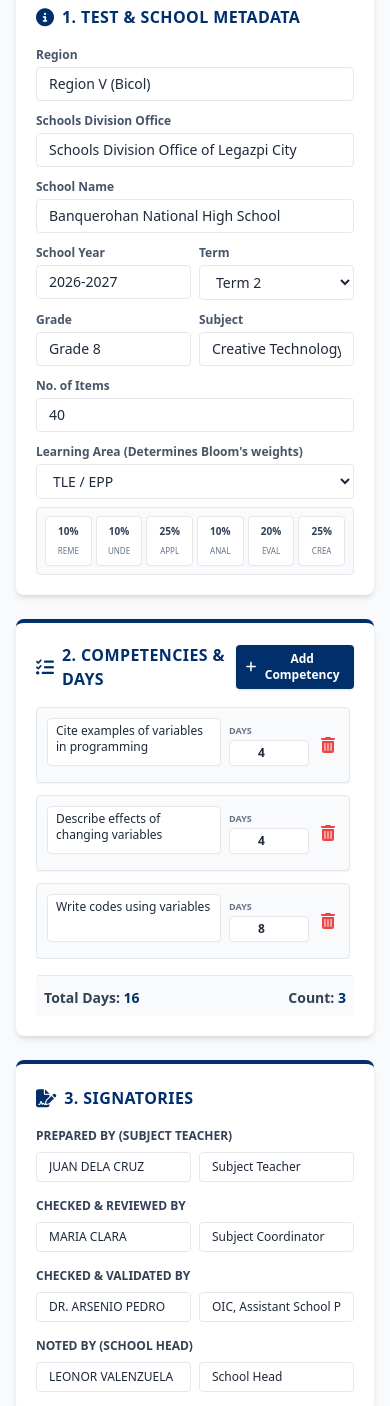
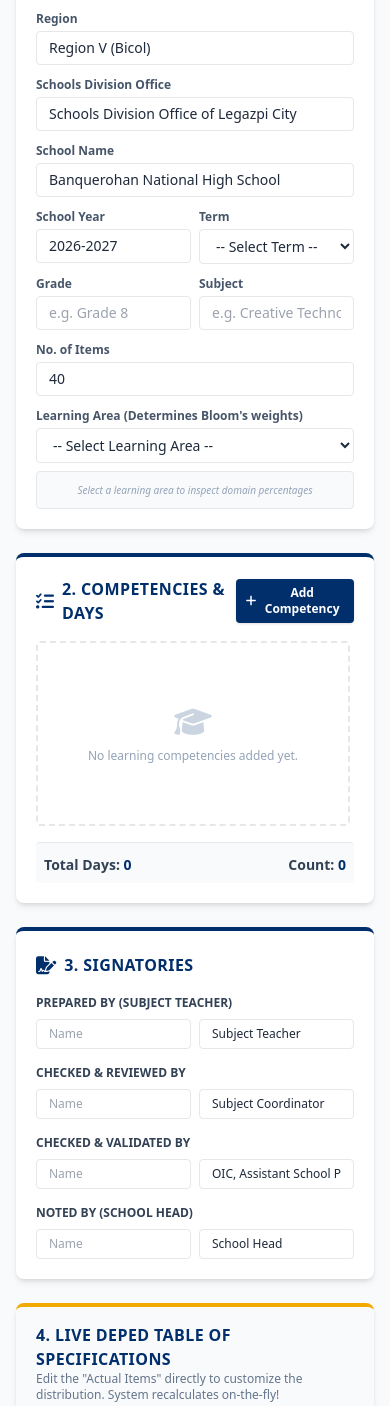
Before and after one commit to JeffersonBalmedina/TOS-GENERATOR, a plain HTML site: page index.html in a window 390 px wide. Shown: the part 422-1828 px from the top of the page. Drawn offline with nearby package versions, Linux system fonts and the light colour scheme.

Commit message:
Update index.html

```diff
--- a/index.html
+++ b/index.html
@@ -174,8 +174,9 @@
             <div>
               <label class="block text-xs font-semibold text-slate-600 mb-1">Term</label>
               <select id="meta-term" class="w-full px-3 py-1.5 border rounded focus:ring-1 focus:ring-depedBlue outline-none bg-white">
+                <option value="" disabled selected>-- Select Term --</option>
                 <option value="Term 1">Term 1</option>
-                <option value="Term 2" selected>Term 2</option>
+                <option value="Term 2">Term 2</option>
                 <option value="Term 3">Term 3</option>
               </select>
             </div>
@@ -183,11 +184,11 @@
           <div class="grid grid-cols-2 gap-2">
             <div>
               <label class="block text-xs font-semibold text-slate-600 mb-1">Grade</label>
-              <input type="text" id="meta-grade" class="w-full px-3 py-1.5 border rounded focus:ring-1 focus:ring-depedBlue outline-none" placeholder="e.g. Grade 8" value="Grade 8">
+              <input type="text" id="meta-grade" class="w-full px-3 py-1.5 border rounded focus:ring-1 focus:ring-depedBlue outline-none" placeholder="e.g. Grade 8" value="">
             </div>
             <div>
               <label class="block text-xs font-semibold text-slate-600 mb-1">Subject</label>
-              <input type="text" id="meta-subject" class="w-full px-3 py-1.5 border rounded focus:ring-1 focus:ring-depedBlue outline-none" placeholder="e.g. Creative Technology" value="Creative Technology">
+              <input type="text" id="meta-subject" class="w-full px-3 py-1.5 border rounded focus:ring-1 focus:ring-depedBlue outline-none" placeholder="e.g. Creative Technology" value="">
             </div>
           </div>
           <div class="grid grid-cols-2 gap-2">
@@ -199,12 +200,12 @@
           <div>
             <label class="block text-xs font-semibold text-slate-600 mb-1">Learning Area (Determines Bloom's weights)</label>
             <select id="meta-learning-area" class="w-full px-3 py-1.5 border rounded focus:ring-1 focus:ring-depedBlue outline-none bg-white font-medium">
-              <option value="" disabled>-- Select Learning Area --</option>
+              <option value="" disabled selected>-- Select Learning Area --</option>
               <option value="English & Filipino">English & Filipino</option>
               <option value="Math">Mathematics</option>
               <option value="Science">Science</option>
               <option value="Araling Panlipunan">Araling Panlipunan</option>
-              <option value="TLE/EPP" selected>TLE / EPP</option>
+              <option value="TLE/EPP">TLE / EPP</option>
               <option value="MAPEH/MSEP">MAPEH / MSEP</option>
               <option value="EsP">Edukasyon sa Pagpapakatao (EsP)</option>
             </select>
@@ -247,28 +248,28 @@
           <div>
             <span class="block font-bold text-slate-700 uppercase mb-2">Prepared by (Subject Teacher)</span>
             <div class="grid grid-cols-2 gap-2">
-              <input type="text" id="sig-prep-name" class="px-3 py-1.5 border rounded outline-none" placeholder="Name" value="JUAN DELA CRUZ">
+              <input type="text" id="sig-prep-name" class="px-3 py-1.5 border rounded outline-none" placeholder="Name" value="">
               <input type="text" id="sig-prep-title" class="px-3 py-1.5 border rounded outline-none" placeholder="Title/Position" value="Subject Teacher">
             </div>
           </div>
           <div>
             <span class="block font-bold text-slate-700 uppercase mb-2">Checked & Reviewed by</span>
             <div class="grid grid-cols-2 gap-2">
-              <input type="text" id="sig-rev-name" class="px-3 py-1.5 border rounded outline-none" placeholder="Name" value="MARIA CLARA">
+              <input type="text" id="sig-rev-name" class="px-3 py-1.5 border rounded outline-none" placeholder="Name" value="">
               <input type="text" id="sig-rev-title" class="px-3 py-1.5 border rounded outline-none" placeholder="Title/Position" value="Subject Coordinator">
             </div>
           </div>
           <div>
             <span class="block font-bold text-slate-700 uppercase mb-2">Checked & Validated by</span>
             <div class="grid grid-cols-2 gap-2">
-              <input type="text" id="sig-val-name" class="px-3 py-1.5 border rounded outline-none" placeholder="Name" value="DR. ARSENIO PEDRO">
+              <input type="text" id="sig-val-name" class="px-3 py-1.5 border rounded outline-none" placeholder="Name" value="">
               <input type="text" id="sig-val-title" class="px-3 py-1.5 border rounded outline-none" placeholder="Title/Position" value="OIC, Assistant School Principal">
             </div>
           </div>
           <div>
             <span class="block font-bold text-slate-700 uppercase mb-2">Noted by (School Head)</span>
             <div class="grid grid-cols-2 gap-2">
-              <input type="text" id="sig-noted-name" class="px-3 py-1.5 border rounded outline-none" placeholder="Name" value="LEONOR VALENZUELA">
+              <input type="text" id="sig-noted-name" class="px-3 py-1.5 border rounded outline-none" placeholder="Name" value="">
               <input type="text" id="sig-noted-title" class="px-3 py-1.5 border rounded outline-none" placeholder="Title/Position" value="School Head">
             </div>
           </div>
@@ -326,7 +327,6 @@
   <!-- Core Javascript Implementation -->
   <script>
     // Constants & Reference Data (§2)
-    // TLE/EPP weights are modified to hold performance-based distribution only as requested
     const DOMAIN_DATA = {
       "English & Filipino": { "Remembering": 15, "Understanding": 25, "Applying": 25, "Analyzing": 15, "Evaluating": 10, "Creating": 10 },
       "Math": { "Remembering": 30, "Understanding": 30, "Applying": 15, "Analyzing": 15, "Evaluating": 5, "Creating": 5 },
@@ -340,29 +340,25 @@
     // Columns Display Order in Grid (§2 display mandate)
     const DISPLAY_DOMAINS = ["Remembering", "Understanding", "Applying", "Analyzing", "Evaluating", "Creating"];
 
-    // App State - Loaded with Initial Sample Data to prevent empty preview page
+    // App State - Completely blank defaults on first run as per the specs
     let state = {
       meta: {
         region: "Region V (Bicol)",
         division: "Schools Division Office of Legazpi City",
         school: "Banquerohan National High School",
         sy: "2026-2027",
-        term: "Term 2",
-        grade: "Grade 8",
-        subject: "Creative Technology",
+        term: "",
+        grade: "",
+        subject: "",
         totalItems: 40,
-        learningArea: "TLE/EPP"
+        learningArea: ""
       },
-      competencies: [
-        { text: "Cite examples of variables in programming", days: 4 },
-        { text: "Describe effects of changing variables", days: 4 },
-        { text: "Write codes using variables", days: 8 }
-      ],
+      competencies: [],
       signatories: {
-        prepName: "JUAN DELA CRUZ", prepTitle: "Subject Teacher",
-        revName: "MARIA CLARA", revTitle: "Subject Coordinator",
-        valName: "DR. ARSENIO PEDRO", valTitle: "OIC, Assistant School Principal",
-        notedName: "LEONOR VALENZUELA", notedTitle: "School Head"
+        prepName: "", prepTitle: "Subject Teacher",
+        revName: "", revTitle: "Subject Coordinator",
+        valName: "", valTitle: "OIC, Assistant School Principal",
+        notedName: "", notedTitle: "School Head"
       },
       cellLocks: {},
       cellActuals: {},
@@ -438,24 +434,24 @@
 
     // Populate interface from current State
     function syncStateToUI() {
-      document.getElementById('meta-region').value = state.meta.region || "Region V (Bicol)";
-      document.getElementById('meta-division').value = state.meta.division || "Schools Division Office of Legazpi City";
-      document.getElementById('meta-school').value = state.meta.school || "Banquerohan National High School";
-      document.getElementById('meta-sy').value = state.meta.sy || "2026-2027";
-      document.getElementById('meta-term').value = state.meta.term || "Term 2";
-      document.getElementById('meta-grade').value = state.meta.grade || "Grade 8";
-      document.getElementById('meta-subject').value = state.meta.subject || "Creative Technology";
+      document.getElementById('meta-region').value = state.meta.region || "";
+      document.getElementById('meta-division').value = state.meta.division || "";
+      document.getElementById('meta-school').value = state.meta.school || "";
+      document.getElementById('meta-sy').value = state.meta.sy || "";
+      document.getElementById('meta-term').value = state.meta.term || "";
+      document.getElementById('meta-grade').value = state.meta.grade || "";
+      document.getElementById('meta-subject').value = state.meta.subject || "";
       document.getElementById('meta-total-items').value = state.meta.totalItems || 40;
-      document.getElementById('meta-learning-area').value = state.meta.learningArea || "TLE/EPP";
-
-      document.getElementById('sig-prep-name').value = state.signatories.prepName;
-      document.getElementById('sig-prep-title').value = state.signatories.prepTitle;
-      document.getElementById('sig-rev-name').value = state.signatories.revName;
-      document.getElementById('sig-rev-title').value = state.signatories.revTitle;
-      document.getElementById('sig-val-name').value = state.signatories.valName;
-      document.getElementById('sig-val-title').value = state.signatories.valTitle;
-      document.getElementById('sig-noted-name').value = state.signatories.notedName;
-      document.getElementById('sig-noted-title').value = state.signatories.notedTitle;
+      document.getElementById('meta-learning-area').value = state.meta.learningArea || "";
+
+      document.getElementById('sig-prep-name').value = state.signatories.prepName || "";
+      document.getElementById('sig-prep-title').value = state.signatories.prepTitle || "";
+      document.getElementById('sig-rev-name').value = state.signatories.revName || "";
+      document.getElementById('sig-rev-title').value = state.signatories.revTitle || "";
+      document.getElementById('sig-val-name').value = state.signatories.valName || "";
+      document.getElementById('sig-val-title').value = state.signatories.valTitle || "";
+      document.getElementById('sig-noted-name').value = state.signatories.notedName || "";
+      document.getElementById('sig-noted-title').value = state.signatories.notedTitle || "";
 
       renderCompetencies();
       renderWeightsDisplay();
@@ -492,10 +488,7 @@
             if (loadedState.meta.grade && loadedState.meta.grade.includes("-")) {
               const parts = loadedState.meta.grade.split("-");
               loadedState.meta.grade = parts[0].trim();
-              loadedState.meta.subject = parts[1] ? parts[1].trim() : "Creative Technology";
-            }
-            if (!loadedState.meta.subject) {
-              loadedState.meta.subject = "Creative Technology";
+              loadedState.meta.subject = parts[1] ? parts[1].trim() : "";
             }
             state = loadedState;
           }
@@ -504,7 +497,7 @@
           console.error("Failed to parse saved state", e);
         }
       } else {
-        // First run load, ensure defaults exist
+        // First run load, ensure blank defaults exist
         syncStateToUI();
       }
     }
@@ -518,22 +511,18 @@
             division: "Schools Division Office of Legazpi City",
             school: "Banquerohan National High School",
             sy: "2026-2027",
-            term: "Term 2",
-            grade: "Grade 8",
-            subject: "Creative Technology",
+            term: "",
+            grade: "",
+            subject: "",
             totalItems: 40,
-            learningArea: "TLE/EPP"
+            learningArea: ""
           },
-          competencies: [
-            { text: "Cite examples of variables in programming", days: 4 },
-            { text: "Describe effects of changing variables", days: 4 },
-            { text: "Write codes using variables", days: 8 }
-          ],
+          competencies: [],
           signatories: {
-            prepName: "JUAN DELA CRUZ", prepTitle: "Subject Teacher",
-            revName: "MARIA CLARA", revTitle: "Subject Coordinator",
-            valName: "DR. ARSENIO PEDRO", valTitle: "OIC, Assistant School Principal",
-            notedName: "LEONOR VALENZUELA", notedTitle: "School Head"
+            prepName: "", prepTitle: "Subject Teacher",
+            revName: "", revTitle: "Subject Coordinator",
+            valName: "", valTitle: "OIC, Assistant School Principal",
+            notedName: "", notedTitle: "School Head"
           },
           cellLocks: {},
           cellActuals: {},
@@ -618,6 +607,15 @@
     function updateCompetencyDays(index, value) {
       state.competencies[index].days = parseFloat(value) || 0;
       saveProgress();
+
+      // Reactive Update: Instantly recalculate total days and update DOM label
+      // This bypasses full component re-rendering to ensure the user does not lose text cursor focus.
+      let totalDays = 0;
+      state.competencies.forEach(comp => {
+        totalDays += comp.days;
+      });
+      document.getElementById('summary-total-days').innerText = totalDays;
+
       recalculateTOS();
     }
 
@@ -1156,9 +1154,9 @@
           <div><span class="text-slate-400 uppercase">School:</span> <span class="text-slate-800">${state.meta.school}</span></div>
           <div><span class="text-slate-400 uppercase">Grade:</span> <span class="text-slate-800 font-bold">${state.meta.grade || 'N/A'}</span></div>
           <div><span class="text-slate-400 uppercase">Subject:</span> <span class="text-slate-800 font-bold">${state.meta.subject || 'N/A'}</span></div>
-          <div class="md:text-right"><span class="text-slate-400 uppercase">Term:</span> <span class="text-slate-800 font-bold">${state.meta.term.toUpperCase()}</span></div>
+          <div class="md:text-right"><span class="text-slate-400 uppercase">Term:</span> <span class="text-slate-800 font-bold">${state.meta.term ? state.meta.term.toUpperCase() : 'N/A'}</span></div>
           <div><span class="text-slate-400 uppercase">School Year:</span> <span class="text-slate-800">${state.meta.sy}</span></div>
-          <div><span class="text-slate-400 uppercase">Learning Area:</span> <span class="text-slate-800 font-bold">${state.meta.learningArea}</span></div>
+          <div><span class="text-slate-400 uppercase">Learning Area:</span> <span class="text-slate-800 font-bold">${state.meta.learningArea || 'N/A'}</span></div>
           <div class="md:col-span-2 md:text-right"><span class="text-slate-400 uppercase">No. of Items:</span> <span class="text-slate-800 font-bold">${state.meta.totalItems}</span></div>
         </div>
       `;
```
